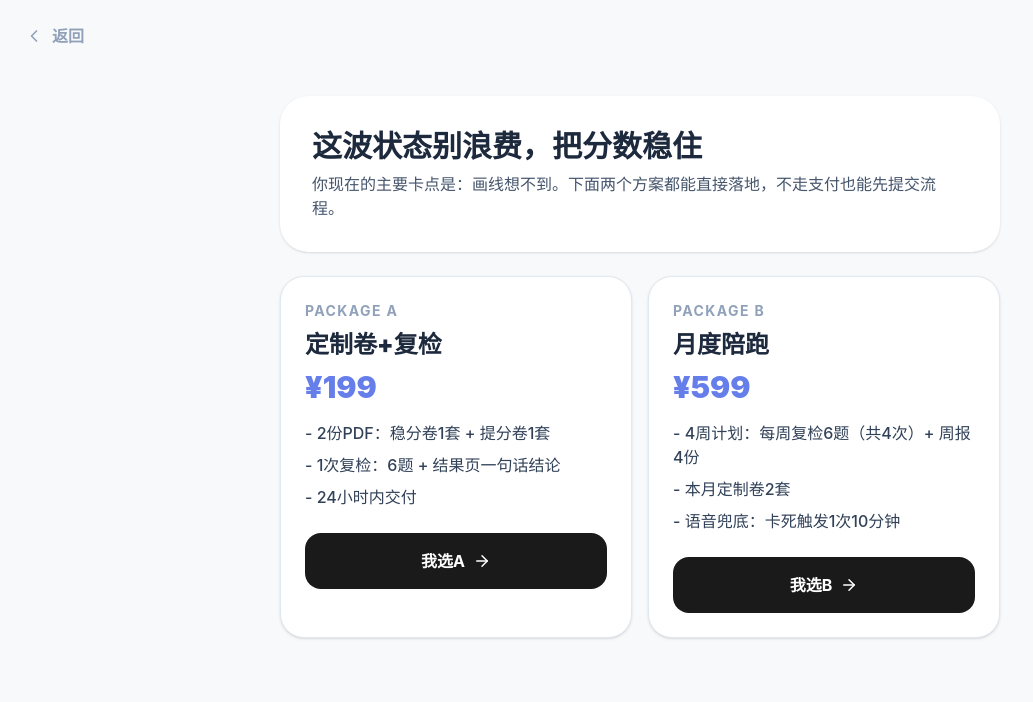
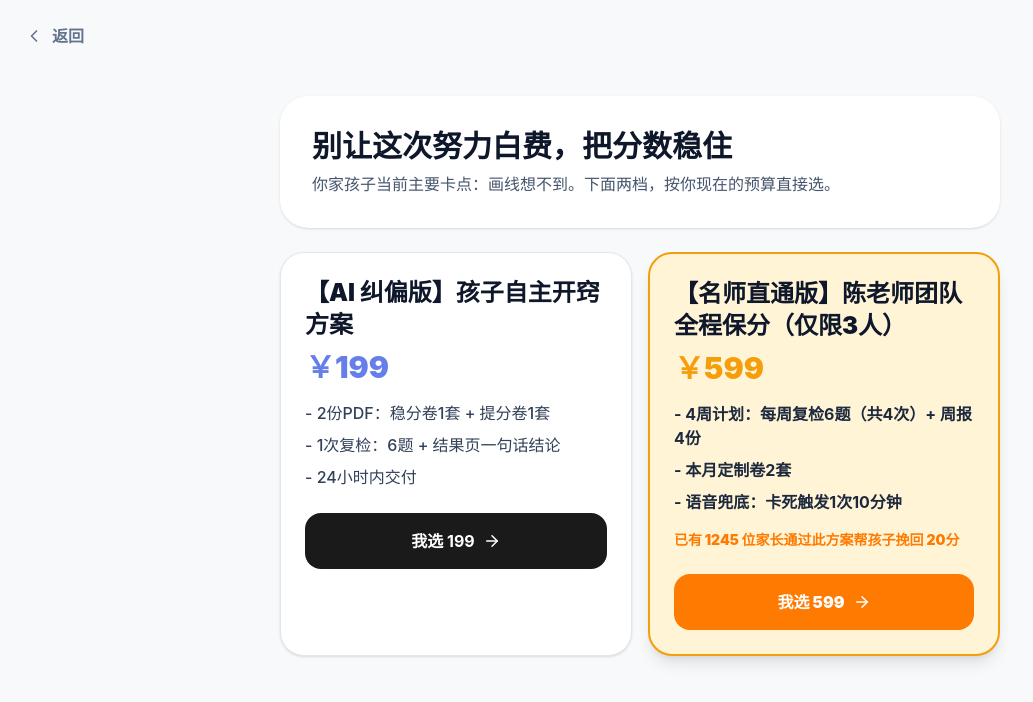
Before and after one commit to zy668559-lang/geom-awake, a Next.js app: page /upsell in a window 1280 px wide. Shown: the top 702 px of the page, without its empty margins (0-1033 px from the left). Built offline with nearby package versions, Linux system fonts and the light colour scheme.

Commit message:
feat: 商业化转化逻辑与极致口语化文案重构

```diff
--- a/app/repair/day/[id]/page.tsx
+++ b/app/repair/day/[id]/page.tsx
@@ -88,7 +88,7 @@ export default function DayDetailsPage() {
           }}
           className="w-full bg-[#1A1A1A] text-white text-xl font-bold py-6 rounded-[24px] shadow-lg hover:scale-[1.02] active:scale-[0.98] transition-all flex items-center justify-center gap-2 group"
         >
-          {content.day === 7 ? "Day7完成，开始复检" : "我写好了，提交反馈"}
+          {content.day === 7 ? "Day7完成，开始复检" : "好了，陈老师请看诊"}
           <Send size={20} className="group-hover:translate-x-1 group-hover:-translate-y-1 transition-transform" />
         </button>
       </main>
--- a/app/repair/submit/page.tsx
+++ b/app/repair/submit/page.tsx
@@ -228,7 +228,7 @@ export default function SubmitPage() {
             </>
           ) : (
             <>
-              <span>提交反馈</span>
+              <span>好了，陈老师请看诊</span>
               <Send size={20} />
             </>
           )}
--- a/app/retest/page.tsx
+++ b/app/retest/page.tsx
@@ -209,7 +209,7 @@ export default function RetestPage() {
           onClick={handleSubmit}
           className="w-full bg-[#1A1A1A] text-white text-xl font-bold py-5 rounded-[24px] shadow-lg hover:scale-[1.01] active:scale-[0.98] transition-all flex items-center justify-center gap-2"
         >
-          提交小测，生成正式结果
+          好了，陈老师请看诊
           <ArrowRight size={20} />
         </button>
       </main>
--- a/app/upsell/page.tsx
+++ b/app/upsell/page.tsx
@@ -19,29 +19,6 @@ function resolveCause(rawCause: string | null): string {
   return "draw_line";
 }
 
-const PACKAGE_MAP = {
-  A: {
-    id: "A",
-    name: "定制卷+复检",
-    price: "¥199",
-    items: [
-      "2份PDF：稳分卷1套 + 提分卷1套",
-      "1次复检：6题 + 结果页一句话结论",
-      "24小时内交付",
-    ],
-  },
-  B: {
-    id: "B",
-    name: "月度陪跑",
-    price: "¥599",
-    items: [
-      "4周计划：每周复检6题（共4次）+ 周报4份",
-      "本月定制卷2套",
-      "语音兜底：卡死触发1次10分钟",
-    ],
-  },
-} as const;
-
 export default function UpsellPage() {
   const router = useRouter();
   const searchParams = useSearchParams();
@@ -56,7 +33,7 @@ export default function UpsellPage() {
       <nav className="p-6">
         <button
           onClick={() => router.back()}
-          className="flex items-center gap-2 text-slate-400 font-bold hover:text-slate-600 transition-colors"
+          className="flex items-center gap-2 text-slate-500 font-bold hover:text-slate-700 transition-colors"
         >
           <ChevronLeft size={20} />
           返回
@@ -65,43 +42,42 @@ export default function UpsellPage() {
 
       <main className="flex-1 max-w-3xl mx-auto w-full p-6 space-y-6 pb-24">
         <header className="bg-white rounded-[28px] p-8 shadow-sm">
-          <h1 className="text-3xl font-black text-slate-800 mb-2">这波状态别浪费，把分数稳住</h1>
-          <p className="text-slate-600 font-medium">你现在的主要卡点是：{causeLabel}。下面两个方案都能直接落地，不走支付也能先提交流程。</p>
+          <h1 className="text-3xl font-black text-slate-900 mb-2">别让这次努力白费，把分数稳住</h1>
+          <p className="text-slate-600 font-medium">你家孩子当前主要卡点：{causeLabel}。下面两档，按你现在的预算直接选。</p>
         </header>
 
         <section className="grid grid-cols-1 md:grid-cols-2 gap-4">
           <article className="bg-white border border-slate-200 rounded-[24px] p-6 shadow-sm">
-            <p className="text-sm font-bold text-slate-400 uppercase tracking-widest mb-2">Package A</p>
-            <h2 className="text-2xl font-black text-slate-800">{PACKAGE_MAP.A.name}</h2>
-            <p className="text-3xl font-black text-[#667EEA] mt-2">{PACKAGE_MAP.A.price}</p>
+            <h2 className="text-2xl font-black text-slate-900">【AI 纠偏版】孩子自主开窍方案</h2>
+            <p className="text-3xl font-black text-[#667EEA] mt-2">￥199</p>
             <ul className="mt-4 space-y-2 text-slate-700 font-medium">
-              {PACKAGE_MAP.A.items.map((item) => (
-                <li key={item}>- {item}</li>
-              ))}
+              <li>- 2份PDF：稳分卷1套 + 提分卷1套</li>
+              <li>- 1次复检：6题 + 结果页一句话结论</li>
+              <li>- 24小时内交付</li>
             </ul>
             <button
               onClick={() => router.push(`/upsell/submit?pkg=A&cause=${cause}`)}
               className="mt-6 w-full bg-[#1A1A1A] text-white py-4 rounded-2xl font-bold hover:opacity-90 transition-opacity flex items-center justify-center gap-2"
             >
-              我选A
+              我选 199
               <ArrowRight size={18} />
             </button>
           </article>
 
-          <article className="bg-white border border-slate-200 rounded-[24px] p-6 shadow-sm">
-            <p className="text-sm font-bold text-slate-400 uppercase tracking-widest mb-2">Package B</p>
-            <h2 className="text-2xl font-black text-slate-800">{PACKAGE_MAP.B.name}</h2>
-            <p className="text-3xl font-black text-[#667EEA] mt-2">{PACKAGE_MAP.B.price}</p>
-            <ul className="mt-4 space-y-2 text-slate-700 font-medium">
-              {PACKAGE_MAP.B.items.map((item) => (
-                <li key={item}>- {item}</li>
-              ))}
+          <article className="bg-[#FFF4D6] border-2 border-[#F59E0B] rounded-[24px] p-6 shadow-lg">
+            <h2 className="text-2xl font-black text-slate-900">【名师直通版】陈老师团队全程保分（仅限3人）</h2>
+            <p className="text-3xl font-black text-[#F59E0B] mt-2">￥599</p>
+            <ul className="mt-4 space-y-2 text-slate-800 font-bold">
+              <li>- 4周计划：每周复检6题（共4次）+ 周报4份</li>
+              <li>- 本月定制卷2套</li>
+              <li>- 语音兜底：卡死触发1次10分钟</li>
             </ul>
+            <p className="mt-4 text-sm font-black text-[#FF7A00]">已有 1245 位家长通过此方案帮孩子挽回 20分</p>
             <button
               onClick={() => router.push(`/upsell/submit?pkg=B&cause=${cause}`)}
-              className="mt-6 w-full bg-[#1A1A1A] text-white py-4 rounded-2xl font-bold hover:opacity-90 transition-opacity flex items-center justify-center gap-2"
+              className="mt-6 w-full bg-[#FF7A00] text-white py-4 rounded-2xl font-black hover:brightness-105 transition-all flex items-center justify-center gap-2"
             >
-              我选B
+              我选 599
               <ArrowRight size={18} />
             </button>
           </article>
--- a/app/upsell/submit/page.tsx
+++ b/app/upsell/submit/page.tsx
@@ -165,7 +165,7 @@ export default function UpsellSubmitPage() {
             onClick={handleSubmit}
             className="w-full mt-2 bg-[#1A1A1A] text-white py-4 rounded-2xl font-bold hover:opacity-90 transition-opacity"
           >
-            提交
+            好了，陈老师请看诊
           </button>
         </section>
 
--- a/data/retest/retest_pack.ts
+++ b/data/retest/retest_pack.ts
@@ -201,7 +201,7 @@ const PROOF_WRITING_QUESTIONS: RetestQuestion[] = [
     answerPrompt: "选可继续推进的",
     options: ["回到上一步补依据", "删除整段", "换一种语言描述"],
     correctOption: 0,
-    keyPoint: "卡住多因上一步依据缺失",
+    keyPoint: "卡住多因上一步这里在凭空捏造",
     correctionCommand: "卡住先补依据",
   },
 ];
--- a/data/retest_6q.ts
+++ b/data/retest_6q.ts
@@ -140,7 +140,7 @@ const PROOF_WRITING_QUESTIONS: Retest6QQuestion[] = [
     stem: "证明全等前应该先做什么？",
     options: ["列齐三条判定条件", "直接写“全等”", "先求数值"],
     correctOption: 0,
-    wrongReason: "没先列条件就下结论，属于典型跳证。",
+    wrongReason: "没先列条件就下结论，思路中间断层了。",
   },
   {
     id: "PW-4",
@@ -164,7 +164,7 @@ const PROOF_WRITING_QUESTIONS: Retest6QQuestion[] = [
     stem: "写到一半卡住，优先处理方式？",
     options: ["回到上一步补依据", "删除整段", "换一种语言描述"],
     correctOption: 0,
-    wrongReason: "卡住通常是上一步依据缺失，不是重写就能解决。",
+    wrongReason: "卡住通常是上一步这里在凭空捏造，不是重写就能解决。",
   },
 ];
 
```
Also changed, not shown: app/quiz/page.tsx (added, +91 -0 lines), 2 other files (tests, documents, lock files or other folders).
